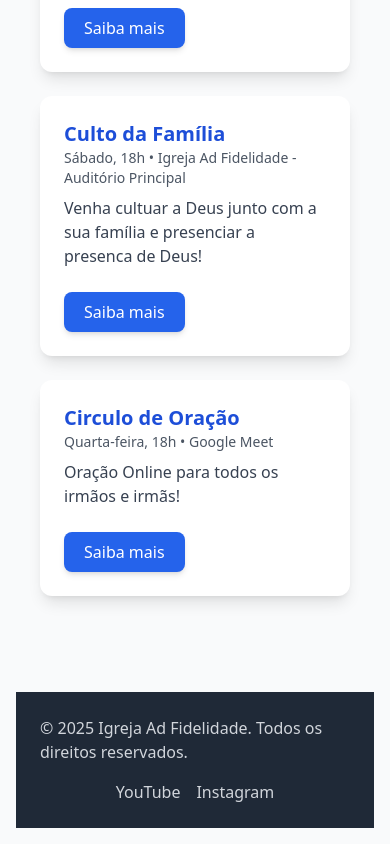
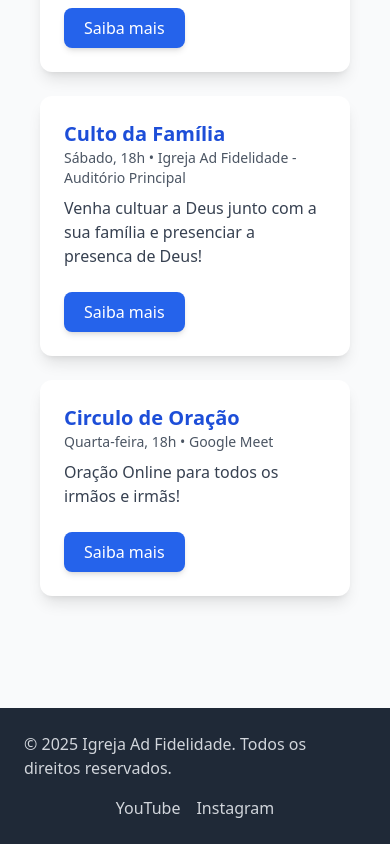
Before and after one commit to RafaFelixSilva/adfidelidade, a React (Vite) app: page / in a window 390 px wide. Shown: the part 728-1572 px from the top of the page. Built offline with nearby package versions, Linux system fonts and the light colour scheme.

Commit message:
update footer

```diff
--- a/src/App.jsx
+++ b/src/App.jsx
@@ -36,8 +36,8 @@
   }, []);
 
   return (
-    <div className='min-h-screen bg-gray-50'>
-      <div className="max-w-5xl mx-auto p-4">
+    <div className='min-h-screen bg-gray-50 flex flex-col'>
+      <div className="max-w-5xl mx-auto p-4 flex-1">
 
         {/* HEADER */}
         <header className='bg-white shadow p-4 rounded-lg mb-6'>
@@ -200,6 +200,16 @@
         </Routes>
 
       </div>
+      {/* Footer */}
+      <footer className="bg-gray-800 text-gray-300 py-6 mt-12">
+        <div className="max-w-6xl mx-auto px-6 flex flex-col md:flex-row justify-between items-center gap-4">
+          <p>© {new Date().getFullYear()} Igreja Ad Fidelidade. Todos os direitos reservados.</p>
+          <div className="flex gap-4">
+            <a href="https://www.youtube.com/@ADFidelidadeLondres" className="hover:text-white" target="blank">YouTube</a>
+            <a href="https://www.instagram.com/adfidelidadelondres" className="hover:text-white" target="blank">Instagram</a>
+          </div>
+        </div>
+      </footer>
     </div>
   );
 }
--- a/src/pages/EventsPage.jsx
+++ b/src/pages/EventsPage.jsx
@@ -52,19 +52,5 @@
     </ul>
   )}
 </div>
-
   );
-
-  {/* Footer */}
-      <footer className="bg-gray-800 text-gray-300 py-6 mt-12">
-        <div className="max-w-6xl mx-auto px-6 flex flex-col md:flex-row justify-between items-center gap-4">
-          <p>© {new Date().getFullYear()} Igreja Ad Fidelidade. Todos os direitos reservados.</p>
-          <div className="flex gap-4">
-            <a href="#" className="hover:text-white">Facebook</a>
-            <a href="#" className="hover:text-white">YouTube</a>
-            <a href="#" className="hover:text-white">Instagram</a>
-          </div>
-        </div>
-      </footer>
-
 }
--- a/src/pages/Home.jsx
+++ b/src/pages/Home.jsx
@@ -54,17 +54,6 @@
           ))}
         </div>
       </main>
-
-      {/* Footer */}
-      <footer className="bg-gray-800 text-gray-300 py-6 mt-12">
-        <div className="max-w-6xl mx-auto px-6 flex flex-col md:flex-row justify-between items-center gap-4">
-          <p>© {new Date().getFullYear()} Igreja Ad Fidelidade. Todos os direitos reservados.</p>
-          <div className="flex gap-4">
-            <a href="https://www.youtube.com/@ADFidelidadeLondres" className="hover:text-white" target="blank">YouTube</a>
-            <a href="https://www.instagram.com/adfidelidadelondres" className="hover:text-white" target="blank">Instagram</a>
-          </div>
-        </div>
-      </footer>
     </div>
   );
 }
--- a/src/pages/VolunteerPage.jsx
+++ b/src/pages/VolunteerPage.jsx
@@ -42,5 +42,6 @@
         Enviar
       </button>
     </form>
+
   );
 }
```
